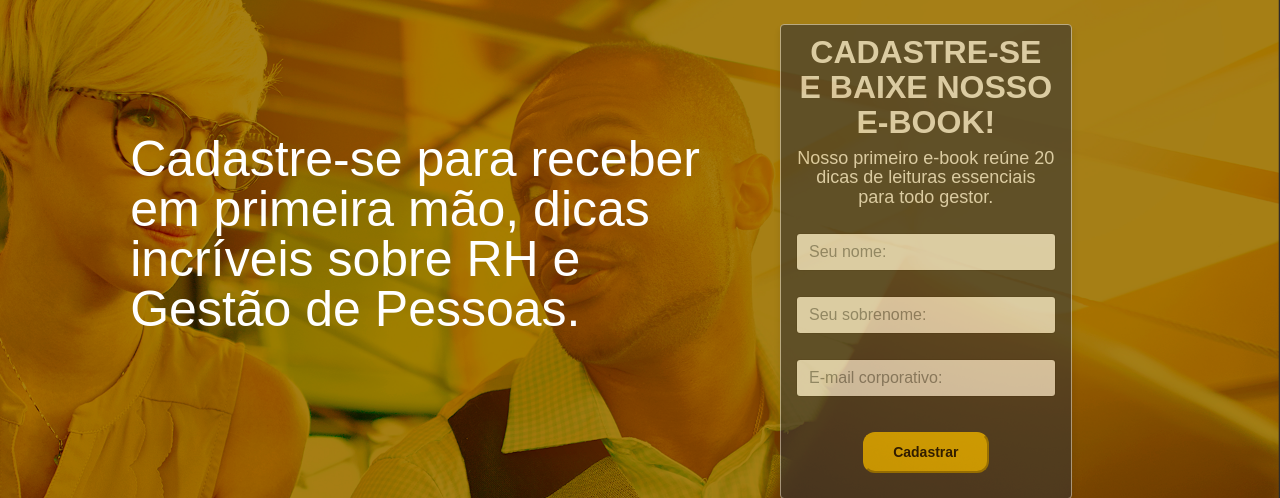
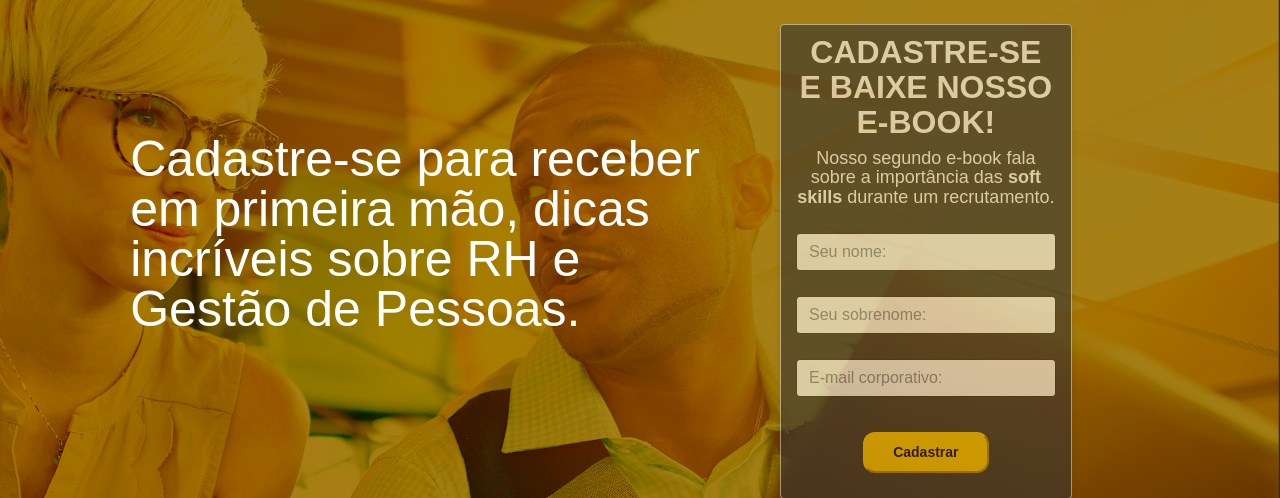
Before and after one commit to philippe28/Django-Blog, a Django app: page /softskills in a window 1280 px wide. Shown: the part 110-608 px from the top of the page. Run offline with Django 3.2, Linux system fonts and the light colour scheme; some libraries are stand-ins or nearby versions; some web fonts are replaced.

Commit message:
Novo texto 2 ebook
Novo texto 2 ebook

```diff
--- a/blog/templates/blog/softskills.html
+++ b/blog/templates/blog/softskills.html
@@ -16,8 +16,6 @@
   <link rel="stylesheet" href="{% static 'css/landing.css' %}">
   <link href='https://fonts.google.com/specimen/Raleway' rel='stylesheet' type='text/css'>
   <link href="{% static 'css/jquery-confirm.css' %}" rel="stylesheet">
-  <script src="{% static 'js/jquery.js' %}"></script>
-  <script src="{% static 'js/jquery-confirm.js' %}"></script>
 
 
 </head>
@@ -25,7 +23,6 @@
 <body id="page-top">
 
   <!-- Menu principal -->
-  <script src="{% static 'js/bootstrap.min.js' %}"></script>
   <div class="land">
     <nav class="navbar navbar-expand-lg navbar-light fixed-top" id="mainNav">
       <div class="container">
@@ -64,7 +61,7 @@
             {% csrf_token %}
             <div class="col-lg-offset-4 col-lg-7 col-md-7 col-sm-7" id="panel">
               <h2>CADASTRE-SE E BAIXE NOSSO E-BOOK!</h2>
-              <h4>Nosso primeiro e-book reúne 20 dicas de leituras essenciais para todo gestor.</h4>
+              <h4>Nosso segundo e-book fala sobre a importância das <b>soft skills</b> durante um recrutamento.</h4>
               <div class="group">
                 <input id="name" name="nome" placeholder="Seu nome:" type="text" class="form-control input-md" required="">
                 <span class="bar"></span>
@@ -102,6 +99,9 @@
 </body>
 
 </html>
+	<script src="{% static 'js/bootstrap.min.js' %}"></script>
+	<script src="{% static 'js/jquery.js' %}"></script>
+	<script src="{% static 'js/jquery-confirm.js' %}"></script>
 <script>
   $(".form-contato").submit(function (event) {
     event.preventDefault();
```
